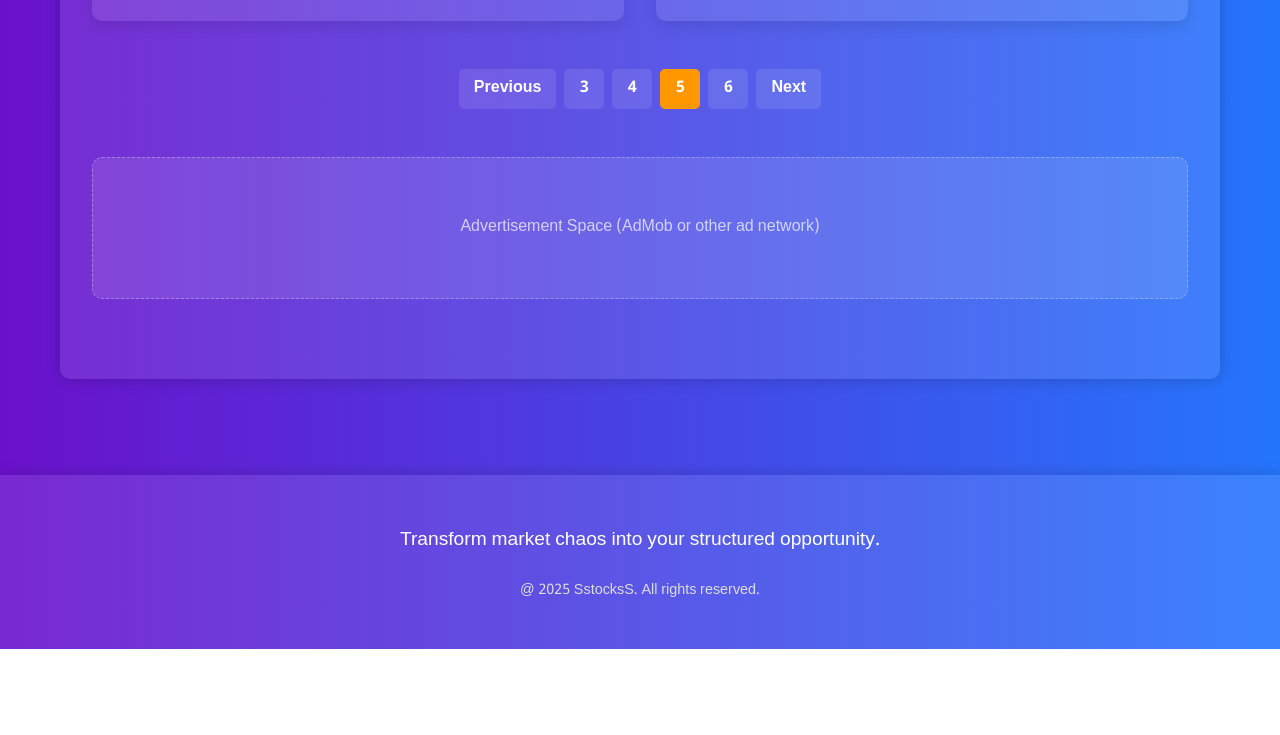
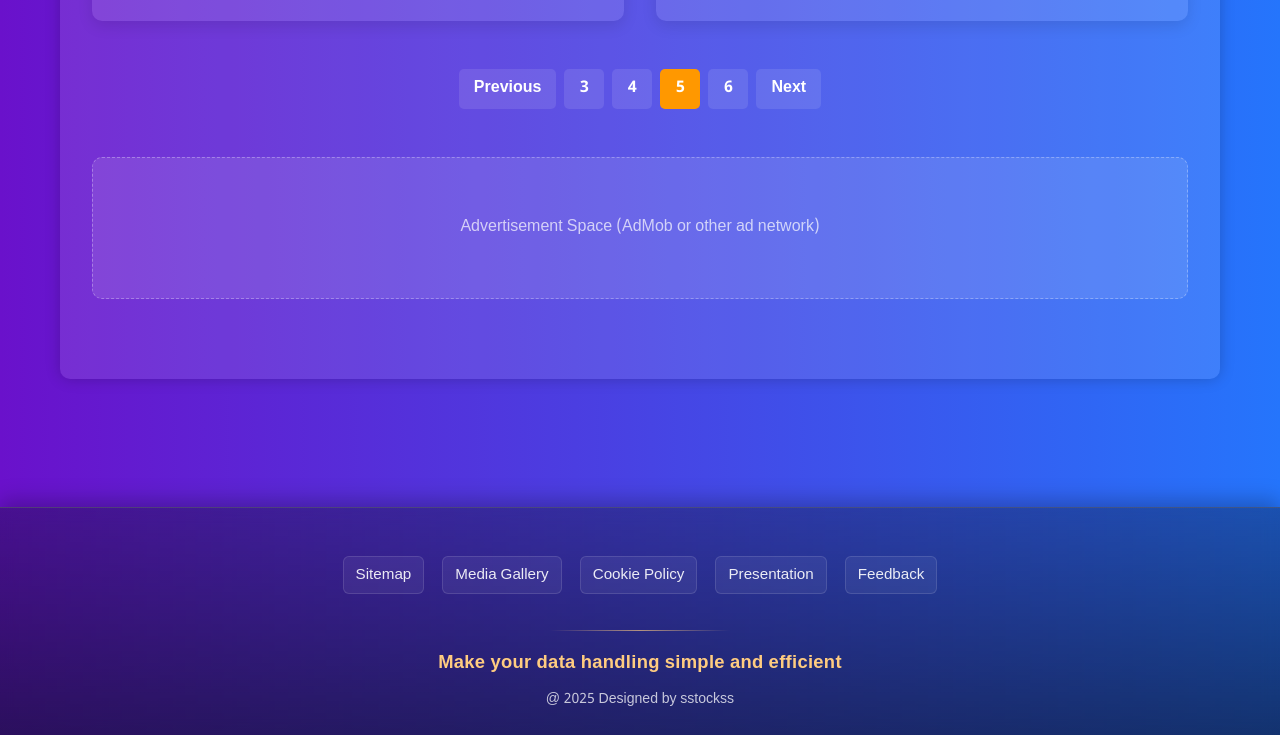
Before and after one commit to sstockss/SstocksS, a plain HTML site: page article5.html in a window 1280 px wide. Shown: the part 3712-4447 px from the top of the page. Before the commit the page ends 4361 px from the top, so only its background shows below. Drawn offline with Linux system fonts and the light colour scheme.

Commit message:
Update article5.html

```diff
--- a/article5.html
+++ b/article5.html
@@ -568,31 +568,95 @@
 
         /* Footer */
         footer {
-            background: rgba(255, 255, 255, 0.1);
-            padding: 2rem 0;
+    background: linear-gradient(180deg, rgba(10, 15, 35, 0.35), rgba(10, 15, 35, 0.65));
+    border-top: 1px solid rgba(255, 255, 255, 0.18);
+    padding: 2rem 0 1.5rem 0;
     text-align: center;
-            box-shadow: 0 -4px 10px rgba(0, 0, 0, 0.1);
+    box-shadow: 0 -6px 20px rgba(0, 0, 0, 0.25);
+    backdrop-filter: blur(8px);
+    -webkit-backdrop-filter: blur(8px);
     width: 100%;
     box-sizing: border-box;
-            margin-top: auto;
+    margin-top: 2rem;
 }
 
 .footer-content {
     display: flex;
     flex-direction: column;
     align-items: center;
+    gap: 0.6rem;
+}
+
+.footer-links {
+    display: flex;
+    flex-wrap: wrap;
+    justify-content: center;
+    align-items: center;
+    gap: 10px 18px;
+    margin-bottom: 0.2rem;
+}
+
+.footer-links a {
+    position: relative;
+    color: rgba(255, 255, 255, 0.9);
+    text-decoration: none;
+    font-size: 0.95rem;
+    font-weight: 500;
+    padding: 6px 12px;
+    border-radius: 6px;
+    background: rgba(255, 255, 255, 0.06);
+    border: 1px solid rgba(255, 255, 255, 0.12);
+    transition: all 0.25s ease;
+}
+
+.footer-links a:hover,
+.footer-links a:focus {
+    color: #ffffff;
+    background: rgba(255, 152, 0, 0.22);
+    border-color: #ff9800;
+    transform: translateY(-2px);
+    box-shadow: 0 4px 12px rgba(255, 152, 0, 0.25);
+}
+
+.footer-divider {
+    width: 180px;
+    max-width: 60%;
+    height: 1px;
+    background: linear-gradient(90deg, transparent, rgba(255, 204, 128, 0.65), transparent);
+    margin: 0.4rem 0;
 }
 
 .slogan {
-            font-size: 1.2rem;
-            margin-bottom: 0.5rem;
-            color: white;
-            font-weight: 500;
+    font-size: 1.15rem;
+    margin: 0.2rem 0 0 0;
+    color: #ffcc80;
+    font-weight: 600;
+    letter-spacing: 0.3px;
 }
 
 .credit {
-            color: #ddd;
-            font-size: 0.9rem;
+    color: rgba(255, 255, 255, 0.75);
+    font-size: 0.88rem;
+    margin: 0;
+}
+
+@media (max-width: 768px) {
+    footer {
+        padding-bottom: 76px; /* बॉटम नेव्हिगेशन बारसाठी जागा */
+    }
+
+    .footer-links {
+        gap: 8px 10px;
+    }
+
+    .footer-links a {
+        font-size: 0.85rem;
+        padding: 5px 10px;
+    }
+
+    .slogan {
+        font-size: 1rem;
+    }
 }
 
         /* Mobile-specific Bottom Navigation Bar */
@@ -1002,8 +1066,18 @@
     <footer>
     <div class="container">
         <div class="footer-content">
-                <p class="slogan">Transform market chaos into your structured opportunity.</p>
-                <p class="credit">@ 2025 SstocksS. All rights reserved.</p>
+            <nav class="footer-links" aria-label="Footer Navigation">
+                <a href="sitemap.html">Sitemap</a>
+                <a href="media-gallery.html">Media Gallery</a>
+                <a href="cookie-policy.html">Cookie Policy</a>
+                <a href="presentation.html">Presentation</a>
+                <a href="feedback.html">Feedback</a>
+            </nav>
+
+            <div class="footer-divider"></div>
+
+            <p class="slogan">Make your data handling simple and efficient</p>
+            <p class="credit">@ 2025 Designed by sstockss</p>
         </div>
     </div>
 </footer>
```
Lines whose indentation alone changed are shown as unchanged.
